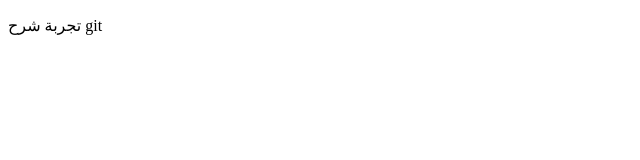
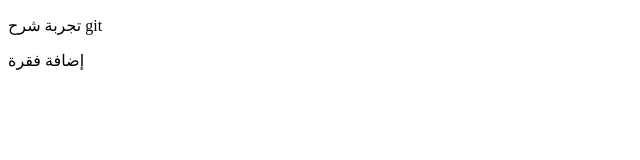
Before and after one commit to SarahAlhumud/GitWorkshop, a plain HTML site: page index.html in a window 1280 px wide. Shown: the full height of the page, 0-640 px from the left. Drawn offline with Linux system fonts and the light colour scheme.

Commit message:
Update index.html
Add p paragraph.

```diff
--- a/index.html
+++ b/index.html
@@ -6,5 +6,6 @@
   </head>
   <body>
     <p> تجربة شرح git</p>
+    <p> إضافة فقرة</p>
   </body>
 </html>
```
